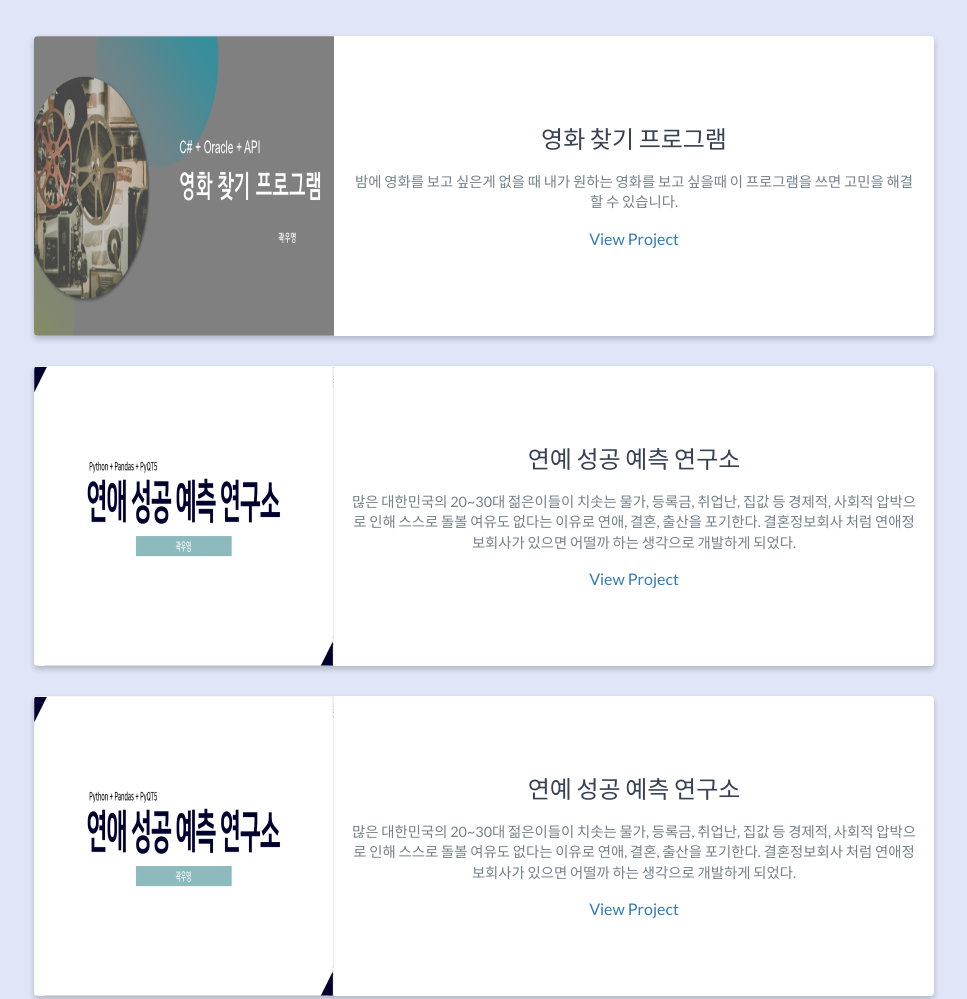
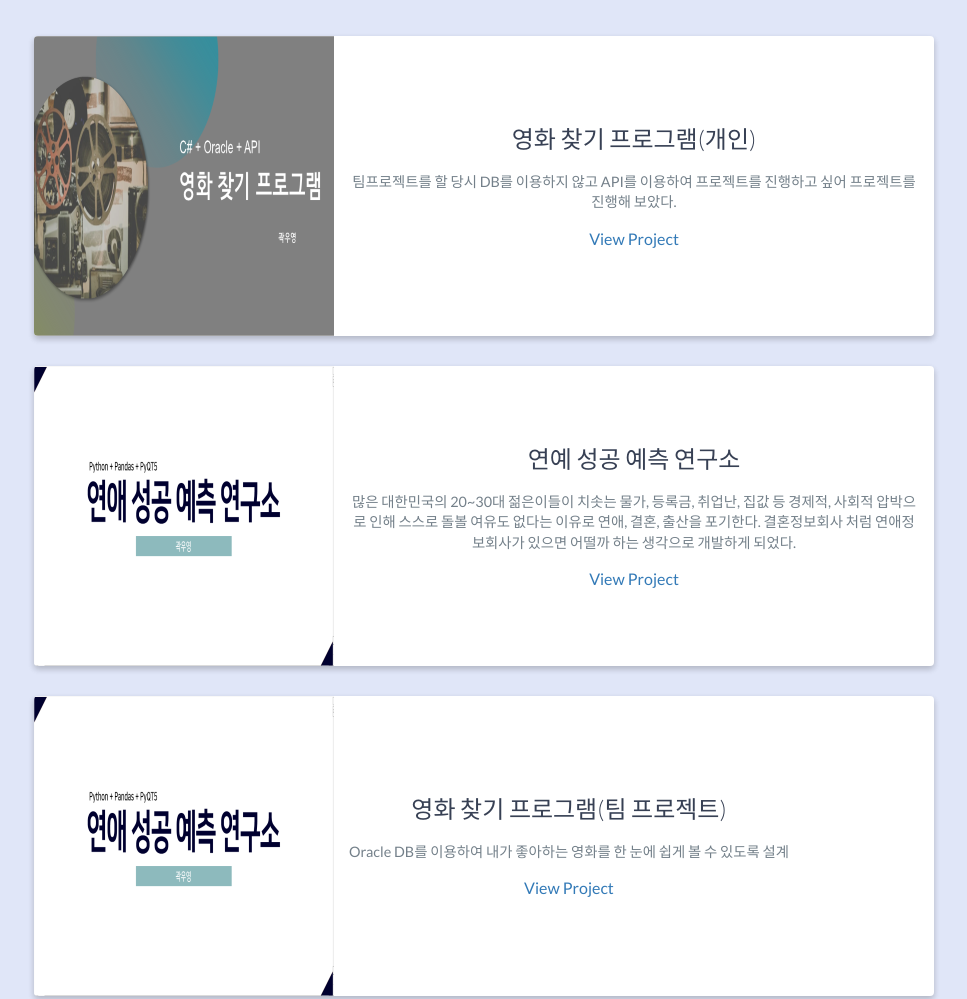
Before and after one commit to rhkrdndud22/rhkrdndud221.github.io, a website: page index.html in a window 1280 px wide. Shown: the part 2440-3439 px from the top of the page, without its empty margins (156-1123 px from the left). Drawn offline with nearby package versions, Linux system fonts and the light colour scheme.

Commit message:
Update index.html

```diff
--- a/index.html
+++ b/index.html
@@ -121,9 +121,9 @@
                     </div>
                     <!-- End .project-image -->
                     <div class="project-info">
-                        <h3>영화 찾기 프로그램</h3>
+                        <h3>영화 찾기 프로그램(개인)</h3>
                         <p>
-                            밤에 영화를 보고 싶은게 없을 때 내가 원하는 영화를 보고 싶을때 이 프로그램을 쓰면 고민을 해결 할 수 있습니다.
+                            팀프로젝트를 할 당시 DB를 이용하지 않고 API를 이용하여 프로젝트를 진행하고 싶어 프로젝트를 진행해 보았다.
                         </p>
                         <a href="https://github.com/rhkrdndud22/rhkrdndud22.github.io/blob/main/MovieFind.pptx">View Project</a>
                     </div>
@@ -153,10 +153,9 @@
                     </div>
                     <!-- End .project-image -->
                     <div class="project-info">
-                        <h3>연예 성공 예측 연구소</h3>
+                        <h3>영화 찾기 프로그램(팀 프로젝트)</h3>
                         <p>
-                            많은 대한민국의 20~30대 젊은이들이 치솟는 물가, 등록금, 취업난, 집값 등 경제적, 사회적 압박으로 인해 스스로 돌볼 여유도 없다는 이유로 연애, 결혼, 출산을 포기한다.
-결혼정보회사 처럼 연애정보회사가 있으면 어떨까 하는 생각으로 개발하게 되었다.
+                            Oracle DB를 이용하여 내가 좋아하는 영화를 한 눈에 쉽게 볼 수 있도록 설계
                         </p>
                         <a href="https://github.com/rhkrdndud22/rhkrdndud22.github.io/blob/main/%EB%82%B4%20%EB%8B%98%20%EC%B0%BE%EA%B8%B0%20%ED%94%84%EB%A1%9C%EC%A0%9D%ED%8A%B8.pptx">View Project</a>
                     </div>
```
